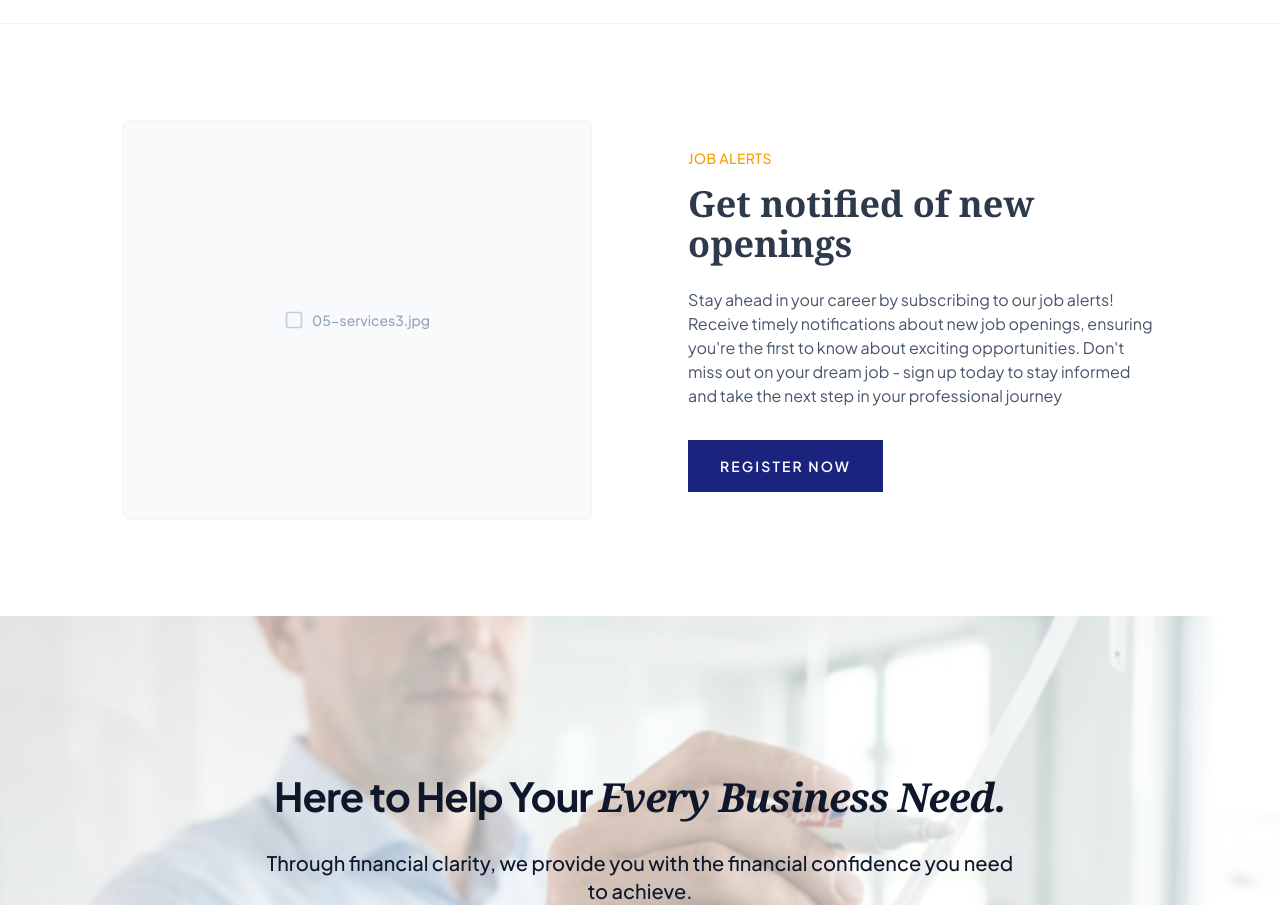
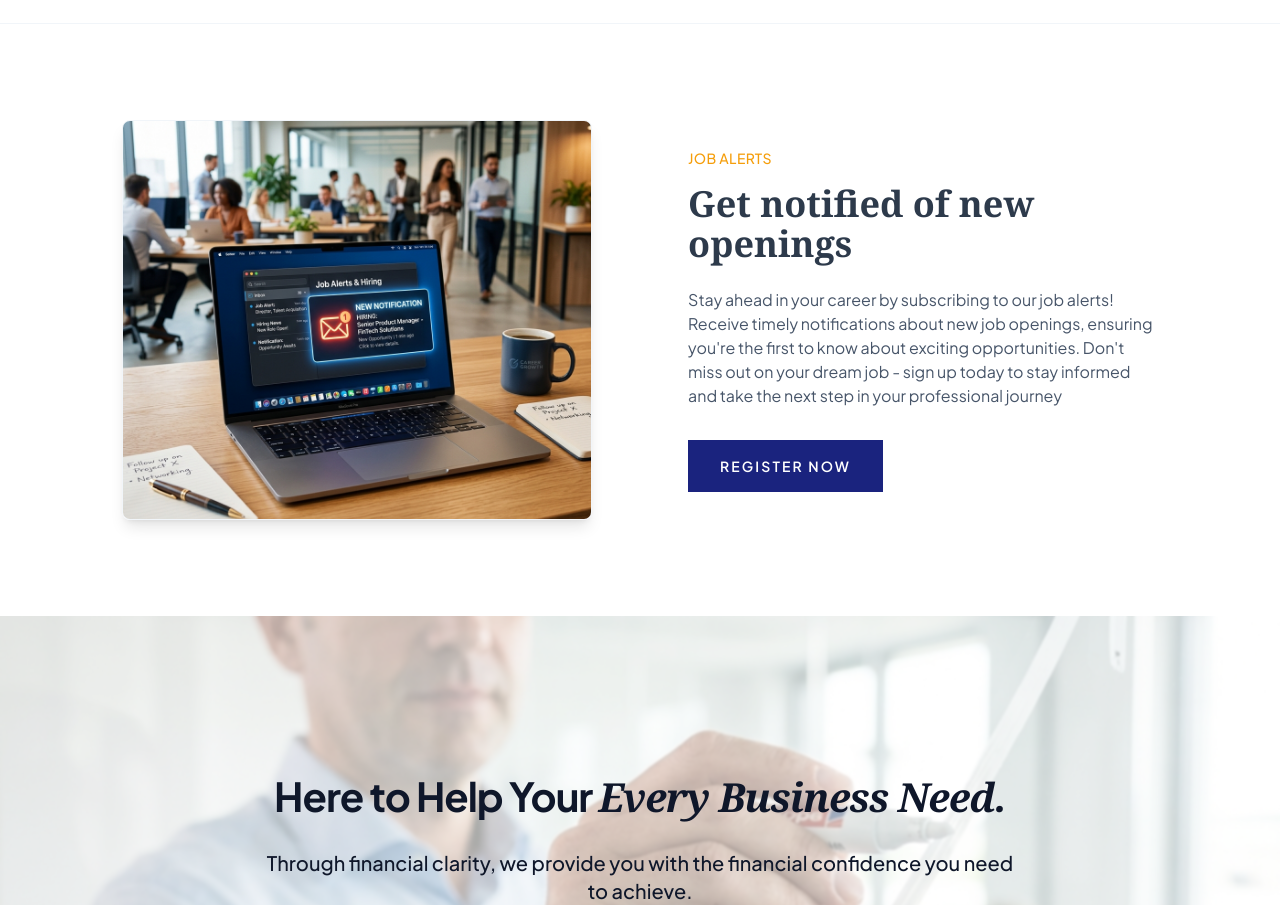
Before and after one commit to CreditKlick-2026/Stefto_ReactJs, a React (Vite) app: page /careers in a window 1280 px wide. Shown: the part 2200-3105 px from the top of the page. Built offline with nearby package versions, Linux system fonts and the light colour scheme.

Commit message:
update page

```diff
--- a/src/App.jsx
+++ b/src/App.jsx
@@ -198,7 +198,7 @@ const NavBar = () => {
             ))}
           </nav>
 
-            {/* Right Actions */}
+          {/* Right Actions */}
           <div className="flex gap-2 sm:gap-3 items-center">
             {isSearchVisible ? (
               <div className="flex items-center bg-slate-50 rounded-full py-0.5 pl-3 sm:pl-4 pr-1 sm:pr-2 border-[1.5px] border-stefto-indigo shadow-sm">
@@ -267,7 +267,7 @@ const Footer = () => (
         <div className="flex flex-col gap-2">
           <h4 className="footer-heading-spark text-sm sm:text-base font-bold mb-1 sm:mb-2">Company</h4>
           <Link to="/about-us" className="footer-link-spark text-xs sm:text-sm">About Us</Link>
-          <Link to="/careers" className="footer-link-spark text-xs sm:text-sm">Careers</Link>
+          <Link to="/careers/" className="footer-link-spark text-xs sm:text-sm">Careers</Link>
           <Link to="/security" className="footer-link-spark text-xs sm:text-sm">Security</Link>
           <Link to="/digital-lead-partner" className="footer-link-spark text-xs sm:text-sm">Partnership</Link>
           <Link to="/contact-us" className="footer-link-spark text-xs sm:text-sm">Contact us</Link>
--- a/src/pages/Careers.jsx
+++ b/src/pages/Careers.jsx
@@ -2,6 +2,7 @@ import React, { useEffect } from 'react';
 import { Square } from 'lucide-react';
 import perksImage from '../assets/stefto_career_working.png';
 import ctaImage from '../assets/stefto_business_growth.png';
+import jobAlertsImage from '../assets/stefto_job_alerts.png';
 
 const Careers = () => {
   useEffect(() => {
@@ -229,12 +230,9 @@ const Careers = () => {
         <div className="max-w-[1100px] mx-auto px-4 sm:px-6 lg:px-8 relative">
           <div className="flex flex-col md:flex-row items-center gap-12 lg:gap-24">
 
-            {/* Left Image Area (matching the broken image reference in screenshot) */}
-            <div className="w-full md:w-1/2 h-[300px] sm:h-[400px] bg-slate-50 flex items-center justify-center text-slate-400 border border-slate-100 rounded-lg">
-              <div className="flex items-center gap-2">
-                <Square size={20} className="opacity-50" />
-                <span className="text-sm font-medium">05-services3.jpg</span>
-              </div>
+            {/* Left Image Area */}
+            <div className="w-full md:w-1/2 h-[300px] sm:h-[400px] border border-slate-100 rounded-lg overflow-hidden shadow-lg relative">
+              <img src={jobAlertsImage} alt="Job Alerts" className="w-full h-full object-cover object-center" />
             </div>
 
             {/* Right Content Area */}
```
Also changed, not shown: src/assets/stefto_job_alerts.png (added).
